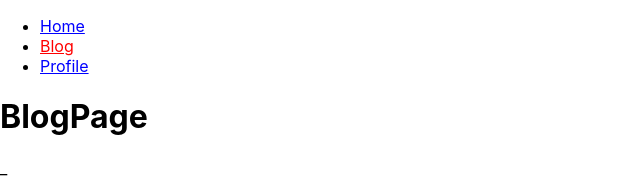
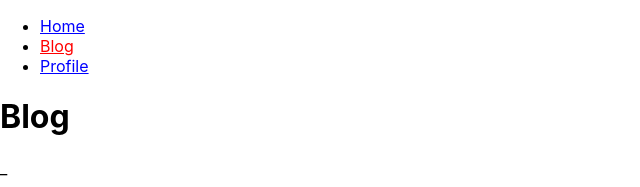
Before and after one commit to rodrigozx/pla-curso-react-router, a React (Create React App) app: page /#/blog in a window 1280 px wide. Shown: the top 187 px of the page, without its empty margins (0-640 px from the left). Built offline with nearby package versions, Linux system fonts and the light colour scheme.

Commit message:
how Outlet works

```diff
--- a/src/App.jsx
+++ b/src/App.jsx
@@ -13,9 +13,13 @@
 
         <Routes>
           <Route path="/" element={<HomePage />} />
-          <Route path="/blog" element={<BlogPage />} />
-          <Route path="/blog/:slug" element={<BlogPost />} />
+
+          <Route path="/blog" element={<BlogPage />}>
+            <Route path="/blog/:slug" element={<BlogPost />} />
+          </Route>
+
           <Route path="/profile" element={<ProfilePage />} />
+
           <Route path="*" element={<p>Not found</p>} />
         </Routes>
       </HashRouter>
--- a/src/pages/BlogPage.jsx
+++ b/src/pages/BlogPage.jsx
@@ -1,11 +1,12 @@
 import React from "react";
-import { Link } from "react-router-dom";
+import { Link, Outlet } from "react-router-dom";
 import { blogdata } from "../blogdata";
 
 function BlogPage() {
   return (
     <>
-      <h1>BlogPage</h1>_
+      <h1>Blog</h1>_
+      <Outlet />
       <ul>
         {blogdata.map((post, index) => {
           return (
```
